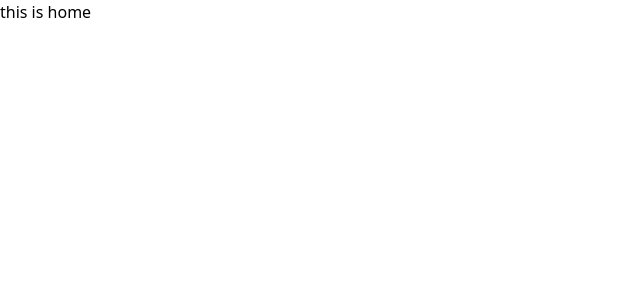
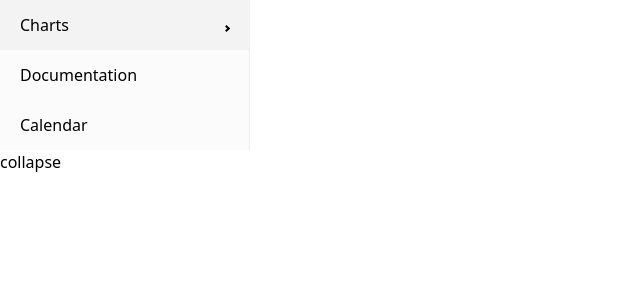
Before and after one commit to shun-inoue138/memoapp_client, a Next.js app: page / in a window 1280 px wide. Shown: the top 300 px of the page, without its empty margins (0-640 px from the left). Built offline with nearby package versions, Linux system fonts and the light colour scheme.

Commit message:
signinとsignupにてコンポーネント内で定義しているinputArrayを別ファイルにて定義し直す

```diff
--- a/package.json
+++ b/package.json
@@ -23,6 +23,7 @@
     "react-dnd-html5-backend": "^16.0.1",
     "react-dom": "18.2.0",
     "react-hook-form": "^7.41.5",
+    "react-pro-sidebar": "^1.0.0-alpha.9",
     "typescript": "4.9.4"
   },
   "devDependencies": {
--- a/pages/_app.tsx
+++ b/pages/_app.tsx
@@ -1,6 +1,11 @@
-import '../styles/globals.css'
-import type { AppProps } from 'next/app'
+import "../styles/globals.css";
+import type { AppProps } from "next/app";
+import { ProSidebarProvider } from "react-pro-sidebar";
 
 export default function App({ Component, pageProps }: AppProps) {
-  return <Component {...pageProps} />
+  return (
+    <ProSidebarProvider>
+      <Component {...pageProps} />
+    </ProSidebarProvider>
+  );
 }
--- a/pages/index.tsx
+++ b/pages/index.tsx
@@ -1,8 +1,35 @@
 import React from "react";
-import Button from "../src/components/atoms/Button";
+import {
+  Menu,
+  MenuItem,
+  Sidebar,
+  SubMenu,
+  useProSidebar,
+} from "react-pro-sidebar";
 
-const index = () => {
-  return <div className="">this is home</div>;
+const Home = () => {
+  const { collapseSidebar } = useProSidebar();
+  return (
+    <>
+      <Sidebar>
+        <Menu>
+          <SubMenu label="Charts">
+            <MenuItem> Pie charts </MenuItem>
+            <MenuItem> Line charts </MenuItem>
+          </SubMenu>
+          <MenuItem> Documentation </MenuItem>
+          <MenuItem> Calendar </MenuItem>
+        </Menu>
+      </Sidebar>
+      <button
+        onClick={() => {
+          collapseSidebar();
+        }}
+      >
+        collapse
+      </button>
+    </>
+  );
 };
 
-export default index;
+export default Home;
--- a/src/components/templates/AuthLayout.tsx
+++ b/src/components/templates/AuthLayout.tsx
@@ -1,14 +1,10 @@
 import { useRouter } from "next/router";
 import React, { FC, ReactNode, useEffect, useLayoutEffect } from "react";
-import { tryTokenAuth } from "../../../lib/function";
+
+import { useJwtAuth } from "../../hooks/useJwtAuth";
 
 const AuthLayout: FC<{ formContent: ReactNode }> = ({ formContent }) => {
-  const router = useRouter();
-  useEffect(() => {
-    console.log("AuthLayout");
-
-    tryTokenAuth(router);
-  }, []);
+  useJwtAuth();
   return (
     <div className="h-screen grid grid-cols-2 items-center justify-items-center">
       <div>
--- /dev/null
+++ b/src/hooks/useJwtAuth.ts
@@ -0,0 +1,32 @@
+import { useRouter } from "next/router";
+import { useEffect } from "react";
+import { authAPI } from "../api/authAPI";
+
+export const useJwtAuth = () => {
+  const router = useRouter();
+
+  const tryTokenAuth = async () => {
+    const token = localStorage.getItem("token");
+    if (!token) {
+      return;
+    }
+    try {
+      const res = await authAPI.jwtAuth();
+      if (res.data) {
+        console.log(res.data);
+
+        router.push(
+          { pathname: "/", query: { message: res.data.user.username } },
+          "/"
+        );
+      }
+    } catch (error) {
+      console.log("error");
+      console.log(error);
+    }
+  };
+
+  useEffect(() => {
+    tryTokenAuth();
+  }, []);
+};
```
Also changed, not shown: lib/function.ts (+0 -20 lines), 1 other file (tests, documents, lock files or other folders).
